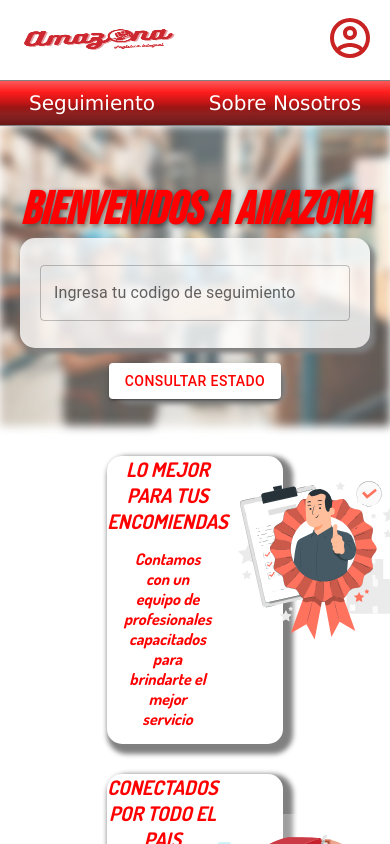
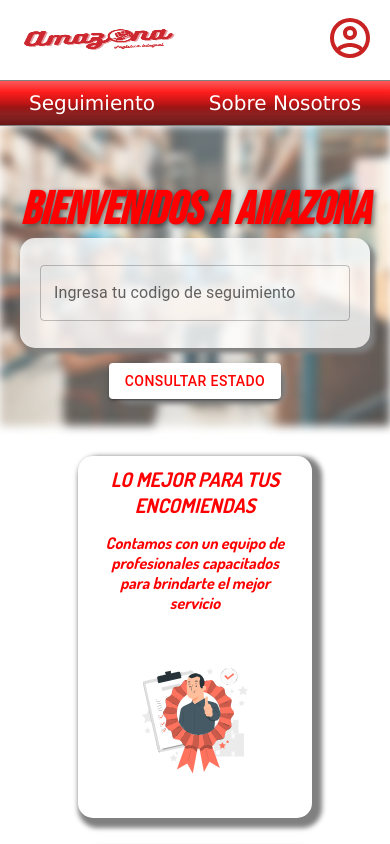
Before and after one commit to imdaviddev/tp-final-laboratorio-frontend, a React (Vite) app: page / in a window 390 px wide. Shown: the top 844 px of the page. Built offline with nearby package versions, Linux system fonts and the light colour scheme; grey boxes are pictures that could not be loaded.

Commit message:
Refactorizacion del inicio

```diff
--- a/src/components/index.tsx
+++ b/src/components/index.tsx
@@ -1,6 +1,6 @@
 //Archivo barril
 
-import CardHome from "./CardHome";
+import CardHome from "../pages/inicio/Components/CardHome";
 
 export {
     CardHome
--- a/src/pages/Conductor/ConductorInicio.tsx
+++ b/src/pages/Conductor/ConductorInicio.tsx
@@ -4,7 +4,7 @@
 import conductorInicio from '../../../public/conductorInicio.svg'
 import './conductor.css';
 import './conductorModal.css'
-import { RecorridoDetalle, MensajeBienvenida, ContainerPadre, ContainerHijo, ContainerDetalle, DescHijo } from './ComponentsUI';
+import { RecorridoDetalle, MensajeBienvenida, ContainerPadre, ContainerHijo, ContainerDetalle, DescHijo } from '.';
 import Detalle from './Components/Detalle'
 
 const ConductorInicio = () => {
--- a/src/pages/Conductor/ConductorRecorrido.tsx
+++ b/src/pages/Conductor/ConductorRecorrido.tsx
@@ -1,5 +1,5 @@
 import Header from '../../components/HeaderComponent/Header';
-import { RecorridoDetalle, MensajeBienvenida, ContainerPadre, ContainerHijo, DescHijo, Button } from './ComponentsUI';
+import { RecorridoDetalle, MensajeBienvenida, ContainerPadre, ContainerHijo, DescHijo, Button } from '.';
 import Detalle from './Components/Detalle';
 import './conductor.css'
 
--- a/src/pages/Conductor/ConductorReportes.tsx
+++ b/src/pages/Conductor/ConductorReportes.tsx
@@ -1,6 +1,6 @@
 import Header from '../../components/HeaderComponent/Header';
 import BasicBars from '../../components/reportesGerencia/BasicBars';
-import { MensajeBienvenida, ContainerPadre, ContainerHijo, DescHijo, Reportes } from './ComponentsUI';
+import { MensajeBienvenida, ContainerPadre, ContainerHijo, DescHijo, Reportes } from '.';
 import './conductor.css'
 
 
--- /dev/null
+++ b/src/pages/inicio/Components/CardGroup.tsx
@@ -0,0 +1,17 @@
+import { ContainerCardGroup } from ".."
+import CardHome from "./CardHome"
+
+export default function CardGroup({ cardData }) {
+    return (
+        <ContainerCardGroup>
+            {cardData.map((card, index) => (
+                <CardHome
+                    key={index}
+                    title={card.title}
+                    contenido={card.contenido}
+                    image={card.image}
+                />
+            ))}
+        </ContainerCardGroup>
+    )
+}
--- /dev/null
+++ b/src/pages/inicio/Components/SeguimientoForm.tsx
@@ -0,0 +1,33 @@
+import Button from '@mui/material/Button';
+import TextField from '@mui/material/TextField';
+import { ContainerStatus,StatusTextField, ButtonStatus } from "..";
+
+export default function SeguimientoForm() {
+    return (
+        <ContainerStatus>
+      <StatusTextField>
+        <TextField
+          id="outlined-textarea"
+          label="Ingresa tu codigo de seguimiento"
+          placeholder="TX 00000485454878445"
+          multiline
+        />
+      </StatusTextField>
+
+      <ButtonStatus>
+        <Button
+          variant="contained"
+          sx={{
+            backgroundColor: 'white',
+            color: 'red',
+            '&:hover': {
+              backgroundColor: '#f5f5f5',
+            },
+          }}
+        >
+          Consultar Estado
+        </Button>
+      </ButtonStatus>
+    </ContainerStatus>
+    )
+}
--- a/src/pages/inicio/Inicio.tsx
+++ b/src/pages/inicio/Inicio.tsx
@@ -1,9 +1,9 @@
-import Button from '@mui/material/Button';
-import TextField from '@mui/material/TextField';
+
 import Header from "../../components/HeaderComponent/Header";
-import { ContainerImgFondo, BienvenidoInicio, ContainerStatus, StatusTextField, ButtonStatus, ContainerCardGroup } from './index'
+import SeguimientoForm from "./Components/SeguimientoForm";
+import CardGroup from "./Components/CardGroup";
+import { ContainerImgFondo, BienvenidoInicio } from './index'
 import { PageContainer } from "../ComponentsUI";
-import CardHome from '../../components/CardHome'
 import camion from '../../../public/camion.svg'
 import imgInicio from '../../../public/imgDescInicio.svg'
 import './cards.css'
@@ -29,45 +29,10 @@
       <Header rol="Cliente" />
       <ContainerImgFondo>
         <BienvenidoInicio>Bienvenidos a Amazona</BienvenidoInicio>
-        <ContainerStatus>
-          <StatusTextField>
-            <TextField
-              id="outlined-textarea"
-              label="Ingresa tu codigo de seguimiento"
-              placeholder="TX 00000485454878445"
-              multiline
-            />
-          </StatusTextField>
-
-          <ButtonStatus>
-            <Button
-              variant="contained"
-              sx={{
-                backgroundColor: 'white',
-                color: 'red',
-                '&:hover': {
-                  backgroundColor: '#f5f5f5' // Color cuando haces hover
-                }
-              }}
-            >
-              Consultar Estado
-            </Button>
-
-          </ButtonStatus>
-
-        </ContainerStatus>
+        <SeguimientoForm></SeguimientoForm>
       </ContainerImgFondo>
 
-      <ContainerCardGroup>
-        {cardData.map((card, index) => (
-          <CardHome
-            key={index}
-            title={card.title}
-            contenido={card.contenido}
-            image={card.image}
-          />
-        ))}
-      </ContainerCardGroup>
+    <CardGroup cardData={cardData}/>
     </PageContainer>
   )
 }
--- a/src/pages/inicio/cards.css
+++ b/src/pages/inicio/cards.css
@@ -1,43 +1,56 @@
-.container-cards-group{
+.container-cards-group {
     margin-top: 15px;
     display: flex;
     flex-direction: column;
     align-items: center;
 }
 
-.container-card{
+.container-card {
     margin: 15px;
     width: 45%;
     display: flex;
     border-radius: 15px;
     box-shadow: 5px 5px 5px 5px gray;
+
+    @media (max-width: 1024px) {
+        padding: 10px;
+        flex-direction: column;
+        align-items: center;
+        width: 60%;
+    }
 }
 
 .card-image {
     margin-top: 10px;
     width: 180px;
     height: 180px;
+
+    @media (max-width: 600px) {
+        margin-top: 0px;
+        width: 120px;
+        height: 180px;
+    }
 }
 
 .card-text {
     display: flex;
     flex-direction: column;
-    justify-content: center; /* Centra horizontalmente */
-    align-items: center; /* Centra verticalmente */
+    justify-content: center;
+    align-items: center;
     text-align: center;
-    flex: 1; /* Esto hace que el contenedor ocupe el espacio restante junto a la imagen */
+    flex: 1;
     font-family: "Dosis", sans-serif;
 
 }
 
-.card-title{
+.card-title {
     text-transform: uppercase;
     font-style: italic;
     font-size: 20px;
     color: red;
 }
 
-.card-main{
+.card-main {
     color: red;
     font-style: italic;
     font-size: 16px;
```
Also changed, not shown: src/pages/Conductor/index.tsx (renamed from src/pages/Conductor/ComponentsUI/index.tsx), src/pages/inicio/Components/CardHome.tsx (renamed from src/components/CardHome.tsx).
